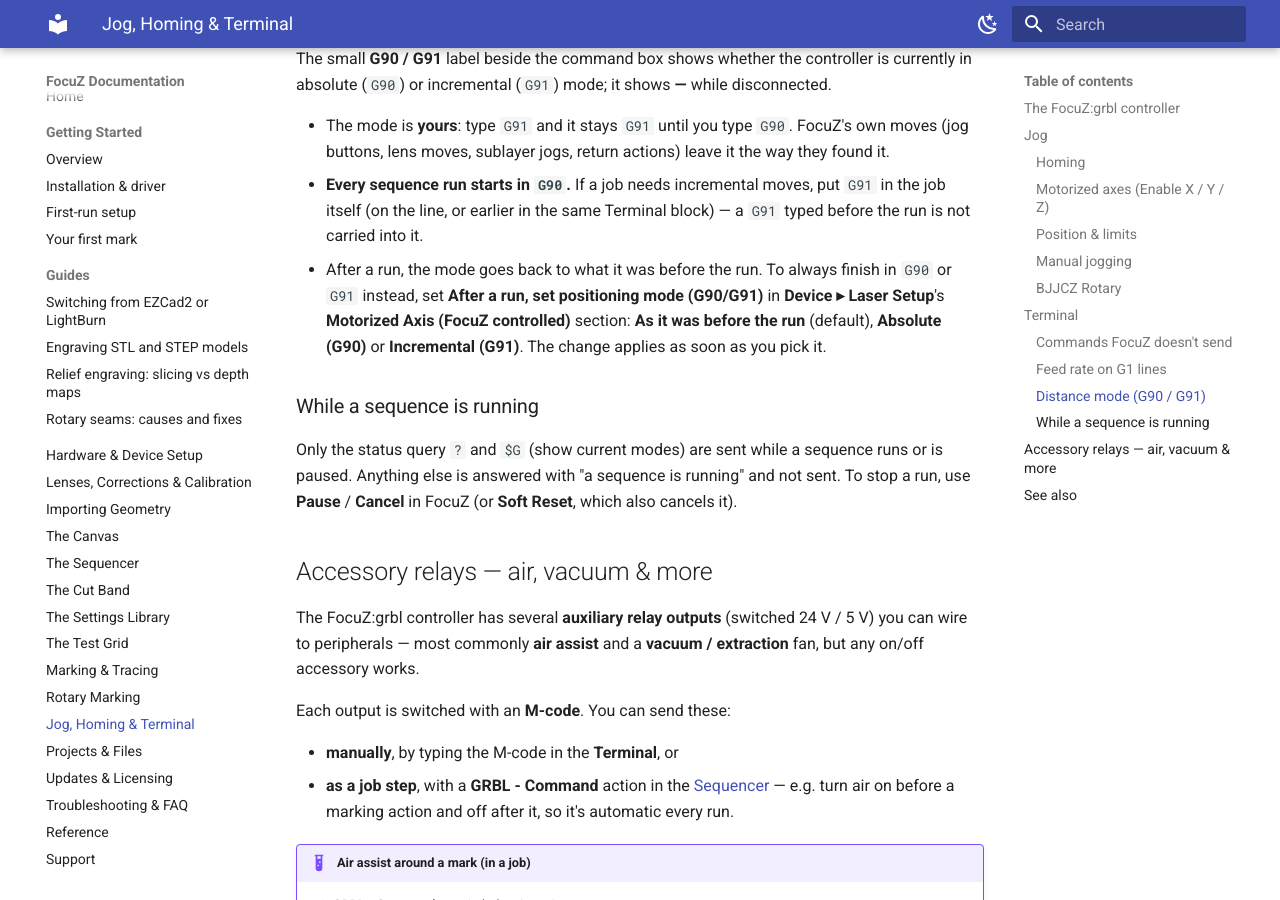
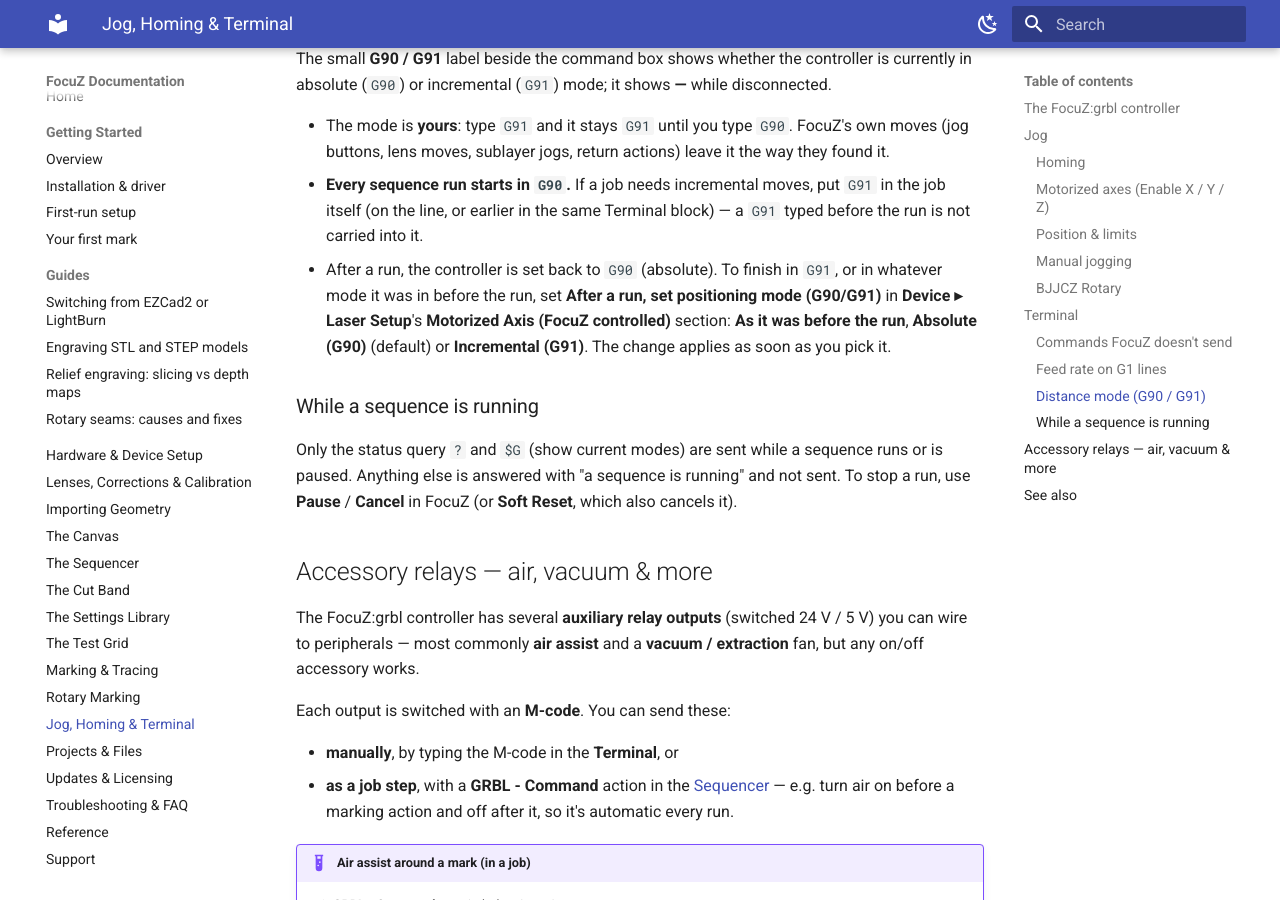
Before and after one commit to Lokahi-Shop/focuz-docs, an MkDocs documentation site: the page built from docs/jog-terminal.md, in a window 1280 px wide and 900 px high, scrolled down 4963 px. Built offline with MkDocs 1.6.1 and Material for MkDocs 9.7.7, drawn with Linux system fonts in a browser that asks for light colours.

Commit message:
After a run: G90 is the default positioning mode
Co-Authored-By: Claude Opus 5.5 <noreply@anthropic.com>

```diff
--- a/docs/jog-terminal.md
+++ b/docs/jog-terminal.md
@@ -187,9 +187,9 @@ absolute (`G90`) or incremental (`G91`) mode; it shows **—** while disconnecte
 - **Every sequence run starts in `G90`.** If a job needs incremental moves, put `G91` in the job
   itself (on the line, or earlier in the same Terminal block) — a `G91` typed before the run is not
   carried into it.
-- After a run, the mode goes back to what it was before the run. To always finish in `G90` or `G91`
-  instead, set **After a run, set positioning mode (G90/G91)** in **Device ▸ Laser Setup**'s **Motorized Axis (FocuZ
-  controlled)** section: **As it was before the run** (default), **Absolute (G90)** or
+- After a run, the controller is set back to `G90` (absolute). To finish in `G91`, or in whatever mode it was in
+  before the run, set **After a run, set positioning mode (G90/G91)** in **Device ▸ Laser Setup**'s **Motorized Axis (FocuZ
+  controlled)** section: **As it was before the run**, **Absolute (G90)** (default) or
   **Incremental (G91)**. The change applies as soon as you pick it.
 
 ### While a sequence is running
```
